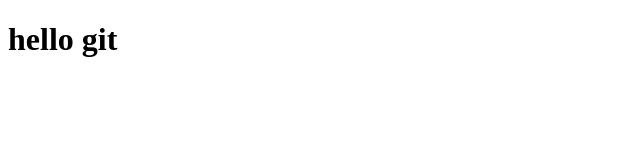
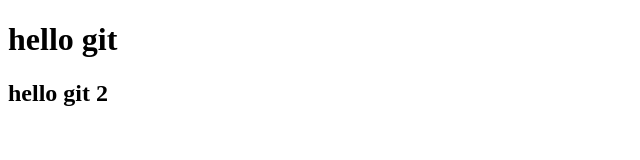
Before and after one commit to viktorzmirnov-07/git_test, a plain HTML site: page index.html in a window 1280 px wide. Shown: the whole page, without its empty margins (0-640 px from the left). Drawn offline with Linux system fonts and the light colour scheme.

Commit message:
h2 was added

```diff
--- a/index.html
+++ b/index.html
@@ -6,5 +6,6 @@
 </head>
 <body>
 <h1>hello git</h1>
+<h2>hello git 2</h2>
 </body>
 </html>
```
